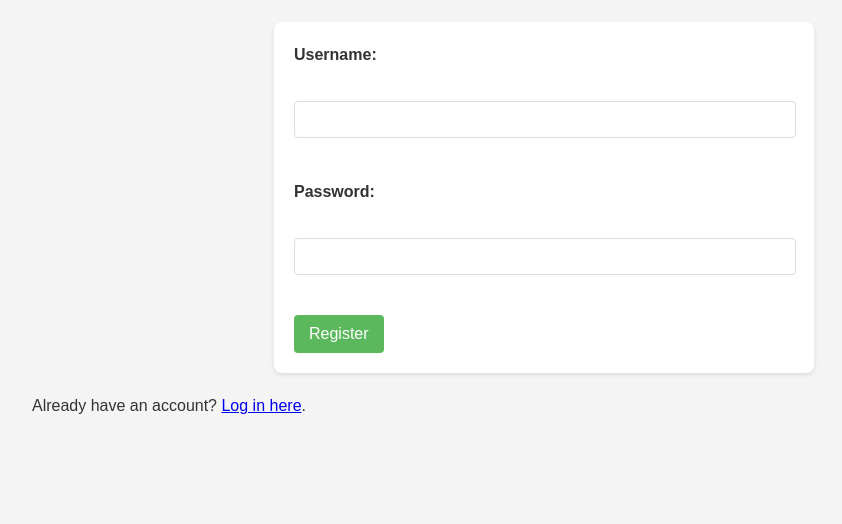
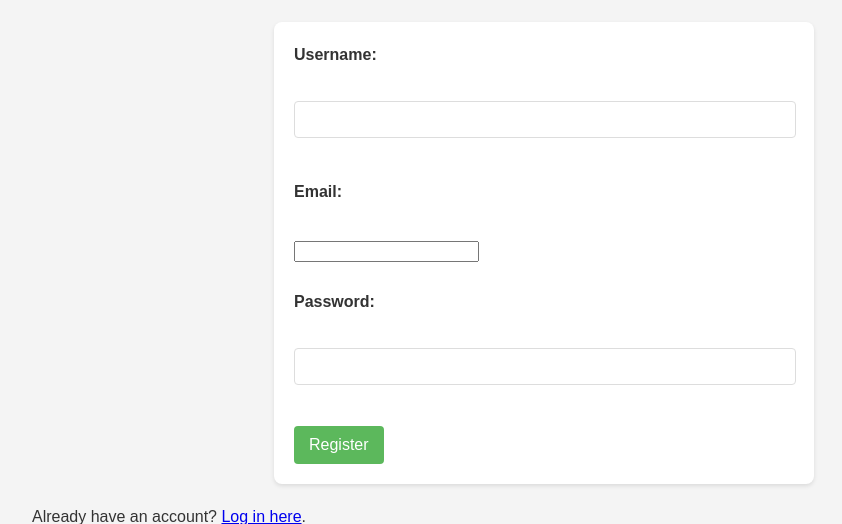
Before and after one commit to andrewgstanton/gemini-demo, a Flask app: page /register in a window 1280 px wide. Shown: the part 166-690 px from the top of the page, without its empty margins (96-938 px from the left). Run offline with Flask 3, Linux system fonts and the light colour scheme.

Commit message:
added email login verification

```diff
--- a/app.py
+++ b/app.py
@@ -1,10 +1,32 @@
-from flask import Flask, render_template, request, redirect, url_for, session, flash
+from flask import Flask, render_template, request, redirect, url_for, session, flash, current_app, g
 from database import get_db_connection, init_db
 import hashlib
-import sqlite3 # Import sqlite3 for IntegrityError
+import sqlite3
+from flask_mail import Mail, Message # NEW: For sending emails
+from itsdangerous import URLSafeTimedSerializer, SignatureExpired, BadTimeSignature # NEW: For tokens
+import os # NEW: To load environment variables
+from dotenv import load_dotenv # NEW: To load .env file
+from datetime import timedelta
+
+# Load environment variables from .env file
+load_dotenv()
 
 app = Flask(__name__)
-app.secret_key = 'your_super_secret_key' # CHANGE THIS TO A STRONG, UNIQUE KEY IN PRODUCTION!
+app.secret_key = os.getenv('SECRET_KEY', 'your_super_secret_key_default') # Get from .env or use default
+
+# Flask-Mail configuration
+app.config['MAIL_SERVER'] = os.getenv('MAIL_SERVER')
+app.config['MAIL_PORT'] = int(os.getenv('MAIL_PORT', 587))
+app.config['MAIL_USE_TLS'] = os.getenv('MAIL_USE_TLS', 'True').lower() == 'true'
+app.config['MAIL_USE_SSL'] = os.getenv('MAIL_USE_SSL', 'False').lower() == 'true'
+app.config['MAIL_USERNAME'] = os.getenv('MAIL_USERNAME')
+app.config['MAIL_PASSWORD'] = os.getenv('MAIL_PASSWORD')
+app.config['MAIL_DEFAULT_SENDER'] = os.getenv('MAIL_USERNAME') # Or a specific sender email
+
+mail = Mail(app) # Initialize Flask-Mail
+
+# Initialize the serializer for tokens
+s = URLSafeTimedSerializer(app.secret_key)
 
 # Initialize the database when the app starts
 with app.app_context():
@@ -16,32 +38,99 @@ def hash_password(password):
 def check_password(hashed_password, user_password):
     return hashed_password == hashlib.sha256(user_password.encode()).hexdigest()
 
+# Decorator to check if user is logged in and verified
+def login_required_and_verified(f):
+    @functools.wraps(f)
+    def decorated_function(*args, **kwargs):
+        if 'user_id' not in session:
+            flash('Please log in to access this page.', 'warning')
+            return redirect(url_for('login'))
+
+        conn = get_db_connection()
+        user = conn.execute("SELECT verified FROM users WHERE id = ?", (session['user_id'],)).fetchone()
+        conn.close()
+
+        if user and not user['verified']:
+            flash('Your account is not verified. Please check your email for the verification link.', 'warning')
+            return redirect(url_for('unconfirmed'))
+        return f(*args, **kwargs)
+    return decorated_function
+
+@app.before_request
+def load_user_status():
+    g.user = None
+    g.user_verified = False
+    if 'user_id' in session:
+        conn = get_db_connection()
+        user_data = conn.execute("SELECT id, username, verified, email FROM users WHERE id = ?", (session['user_id'],)).fetchone()
+        conn.close()
+        if user_data:
+            g.user = user_data
+            g.user_verified = user_data['verified']
+
+# Add functools for the decorator
+import functools
+
 @app.before_request
 def make_session_permanent():
     session.permanent = True
-    app.permanent_session_lifetime = timedelta(minutes=30) # Example: session lasts 30 minutes
+    app.permanent_session_lifetime = timedelta(minutes=30)
 
-from datetime import timedelta
+# Function to send verification email
+def send_verification_email(user_email, token):
+    verification_link = url_for('verify_email', token=token, _external=True)
+    msg = Message("Confirm Your Email Address for My Notes App",
+                  recipients=[user_email])
+    msg.html = render_template('verify_email.html', verification_link=verification_link)
+    try:
+        mail.send(msg)
+        return True
+    except Exception as e:
+        app.logger.error(f"Failed to send email to {user_email}: {e}")
+        return False
+
+def login_required_and_verified(f):
+    @functools.wraps(f)
+    def decorated_function(*args, **kwargs):
+        if 'user_id' not in session:
+            flash('Please log in to access this page.', 'warning')
+            return redirect(url_for('login'))
+
+        # Check g.user_verified set by load_user_status
+        if not g.user_verified:
+            flash('Your account is not verified. Please check your email for the verification link.', 'warning')
+            return redirect(url_for('unconfirmed'))
+        return f(*args, **kwargs)
+    return decorated_function
 
 @app.route('/register', methods=('GET', 'POST'))
 def register():
     if 'user_id' in session:
-        return redirect(url_for('notes')) # If already logged in, redirect to notes
+        return redirect(url_for('notes'))
 
     if request.method == 'POST':
         username = request.form['username']
+        email = request.form['email'] # Get email
         password = request.form['password']
         hashed_password = hash_password(password)
 
         conn = get_db_connection()
         try:
-            conn.execute("INSERT INTO users (username, password) VALUES (?, ?)",
-                         (username, hashed_password))
+            conn.execute("INSERT INTO users (username, email, password, verified) VALUES (?, ?, ?, ?)",
+                         (username, email, hashed_password, 0)) # Set verified to 0 (False)
             conn.commit()
-            flash('Registration successful! Please log in.', 'success')
-            return redirect(url_for('login'))
+
+            # Generate token and send email
+            token = s.dumps(email, salt='email-confirm')
+            if send_verification_email(email, token):
+                flash(f'Registration successful! A verification email has been sent to {email}. Please verify your account to log in.', 'success')
+                return redirect(url_for('login'))
+            else:
+                flash('Registration successful, but failed to send verification email. Please contact support.', 'danger')
+                # Optionally, clean up the user if email sending is critical
+                return redirect(url_for('login'))
         except sqlite3.IntegrityError:
-            flash('Username already exists. Please choose a different one.', 'danger')
+            flash('Username or Email already exists. Please choose a different one.', 'danger')
         finally:
             conn.close()
     return render_template('register.html')
@@ -49,7 +138,7 @@ def register():
 @app.route('/login', methods=('GET', 'POST'))
 def login():
     if 'user_id' in session:
-        return redirect(url_for('notes')) # If already logged in, redirect to notes
+        return redirect(url_for('notes'))
 
     if request.method == 'POST':
         username = request.form['username']
@@ -60,10 +149,14 @@ def login():
         conn.close()
 
         if user and check_password(user['password'], password):
-            session['user_id'] = user['id']
-            session['username'] = user['username']
-            flash('Logged in successfully!', 'success')
-            return redirect(url_for('notes'))
+            if user['verified']: # Check if verified
+                session['user_id'] = user['id']
+                session['username'] = user['username']
+                flash('Logged in successfully!', 'success')
+                return redirect(url_for('notes'))
+            else:
+                flash('Your account is not verified. Please check your email for the verification link.', 'warning')
+                return redirect(url_for('unconfirmed')) # Redirect to a page explaining unconfirmed status
         else:
             flash('Invalid username or password. Please try again.', 'danger')
     return render_template('login.html')
@@ -75,23 +168,83 @@ def logout():
     flash('You have been logged out.', 'info')
     return redirect(url_for('login'))
 
-@app.route('/notes', methods=('GET',))
-def notes():
-    if 'user_id' not in session:
-        flash('Please log in to view your notes.', 'warning')
+# NEW Route for email verification
+@app.route('/verify_email/<token>')
+def verify_email(token):
+    try:
+        email = s.loads(token, salt='email-confirm', max_age=3600) # Token valid for 1 hour
+    except SignatureExpired:
+        flash('The verification link has expired. Please log in to resend the verification email.', 'danger')
+        return redirect(url_for('login'))
+    except BadTimeSignature:
+        flash('The verification link is invalid. Please try again or contact support.', 'danger')
         return redirect(url_for('login'))
 
+    conn = get_db_connection()
+    user = conn.execute("SELECT * FROM users WHERE email = ?", (email,)).fetchone()
+
+    if user:
+        if not user['verified']:
+            conn.execute("UPDATE users SET verified = 1 WHERE id = ?", (user['id'],))
+            conn.commit()
+            session['user_id'] = user['id']
+            session['username'] = user['username']
+            flash('Your account has been successfully verified! You are now logged in.', 'success')
+            conn.close()
+            return redirect(url_for('notes'))
+        else:
+            flash('Your account has already been verified. Please log in.', 'info')
+    else:
+        flash('No user found with that email address.', 'danger')
+    conn.close()
+    return redirect(url_for('login'))
+
+# NEW route for unconfirmed users
+@app.route('/unconfirmed')
+def unconfirmed(): # Removed @login_required_and_verified here, as this page *is* for unconfirmed users
+    if 'user_id' not in session:
+        return redirect(url_for('login'))
+
+    if g.user_verified: # If suddenly verified, redirect
+        return redirect(url_for('notes'))
+
+    # No database query needed here, as g.user_verified is set by before_request
+    return render_template('unconfirmed.html')
+
+# NEW route to resend verification email
+@app.route('/resend_verification_email')
+def resend_verification_email():
+    if 'user_id' not in session:
+        flash('Please log in to resend the verification email.', 'warning')
+        return redirect(url_for('login'))
+
+    conn = get_db_connection()
+    user = conn.execute("SELECT email, verified FROM users WHERE id = ?", (session['user_id'],)).fetchone()
+    conn.close()
+
+    if user and not user['verified']:
+        email = user['email']
+        token = s.dumps(email, salt='email-confirm')
+        if send_verification_email(email, token):
+            flash(f'A new verification email has been sent to {email}. Please check your inbox.', 'success')
+        else:
+            flash('Failed to resend verification email. Please try again later or contact support.', 'danger')
+    else:
+        flash('Your account is already verified or no user found.', 'info')
+
+    return redirect(url_for('unconfirmed')) # Stay on unconfirmed page
+
+@app.route('/notes', methods=('GET',))
+@login_required_and_verified # Protect this route
+def notes():
     conn = get_db_connection()
     user_notes = conn.execute("SELECT * FROM notes WHERE user_id = ? ORDER BY id DESC", (session['user_id'],)).fetchall()
     conn.close()
     return render_template('notes.html', notes=user_notes)
 
 @app.route('/add_note', methods=('GET', 'POST'))
+@login_required_and_verified # Protect this route
 def add_note():
-    if 'user_id' not in session:
-        flash('Please log in to add notes.', 'warning')
-        return redirect(url_for('login'))
-
     if request.method == 'POST':
         title = request.form['title']
         content = request.form['content']
@@ -110,11 +263,8 @@ def add_note():
     return render_template('add_note.html')
 
 @app.route('/edit_note/<int:note_id>', methods=('GET', 'POST'))
+@login_required_and_verified # Protect this route
 def edit_note(note_id):
-    if 'user_id' not in session:
-        flash('Please log in to edit notes.', 'warning')
-        return redirect(url_for('login'))
-
     conn = get_db_connection()
     note = conn.execute("SELECT * FROM notes WHERE id = ? AND user_id = ?",
                         (note_id, session['user_id'])).fetchone()
@@ -141,13 +291,9 @@ def edit_note(note_id):
     return render_template('edit_note.html', note=note)
 
 @app.route('/delete_note/<int:note_id>', methods=('POST',))
+@login_required_and_verified # Protect this route
 def delete_note(note_id):
-    if 'user_id' not in session:
-        flash('Please log in to delete notes.', 'warning')
-        return redirect(url_for('login'))
-
     conn = get_db_connection()
-    # Ensure the user owns the note they are trying to delete
     note = conn.execute("SELECT id FROM notes WHERE id = ? AND user_id = ?",
                         (note_id, session['user_id'])).fetchone()
 
--- a/requirements.txt
+++ b/requirements.txt
@@ -1 +1,4 @@
-Flask==2.3.2 # Or the latest stable version
+Flask==2.3.2
+Flask-Mail==0.9.1 # Or the latest stable version
+itsdangerous==2.1.2 # Or the latest stable version
+python-dotenv==1.0.0 # To load environment variables
--- a/templates/base.html
+++ b/templates/base.html
@@ -14,6 +14,10 @@
                 <li><a href="{{ url_for('notes') }}">My Notes</a></li>
                 <li><a href="{{ url_for('add_note') }}">Add New Note</a></li>
                 <li><a href="{{ url_for('logout') }}">Logout ({{ session.get('username') }})</a></li>
+                {# Check g.user_verified directly #}
+                {% if not g.user_verified %}
+                    <li><a href="{{ url_for('unconfirmed') }}">Verify Account</a></li>
+                {% endif %}
             {% else %}
                 <li><a href="{{ url_for('register') }}">Register</a></li>
                 <li><a href="{{ url_for('login') }}">Login</a></li>
--- a/templates/register.html
+++ b/templates/register.html
@@ -7,6 +7,8 @@
     <form method="post">
         <label for="username">Username:</label><br>
         <input type="text" id="username" name="username" required><br><br>
+        <label for="email">Email:</label><br>
+        <input type="email" id="email" name="email" required><br><br> {# NEW: Email field #}
         <label for="password">Password:</label><br>
         <input type="password" id="password" name="password" required><br><br>
         <button type="submit">Register</button>
```
Also changed, not shown: database.py (+4 -3 lines), templates/unconfirmed.html (added, +18 -0 lines), templates/verify_email.html (added, +16 -0 lines), README.md.
